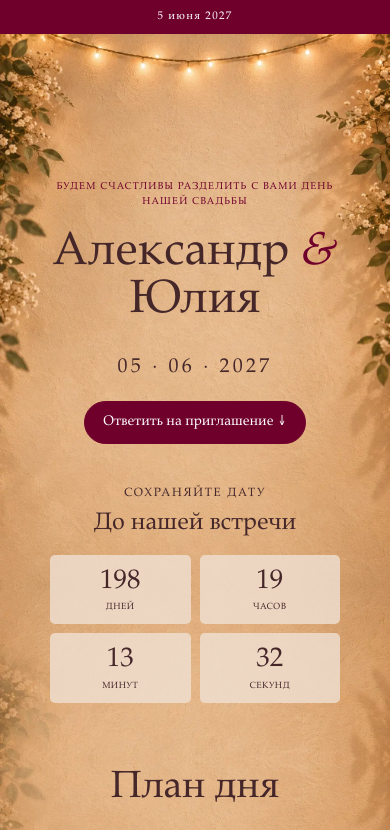
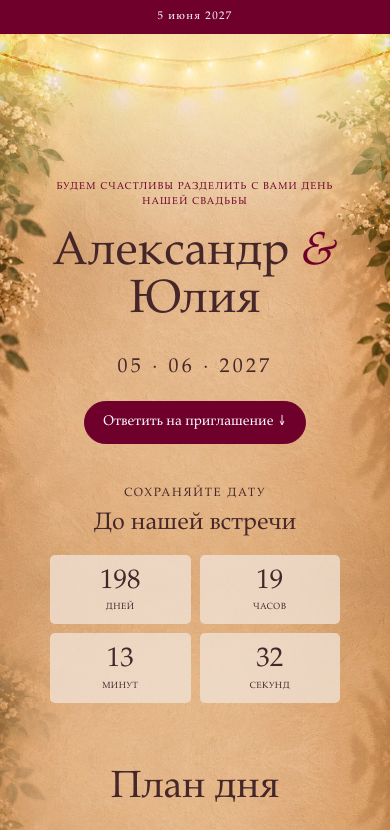
Before and after one commit to isaevss/wedding, a plain HTML site: page index.html in a window 390 px wide. Shown: the top 830 px of the page. Drawn offline with Linux system fonts and the light colour scheme.

Commit message:
Add files via upload

```diff
--- a/index.html
+++ b/index.html
@@ -216,14 +216,14 @@ body{overscroll-behavior-y:none;}
 }
 @media (prefers-reduced-motion: no-preference) {
   .hero > .eyebrow, .hero > h1, .hero > .date-line, .hero > .btn {
-    animation:wedding-arrive .85s cubic-bezier(.22,1,.36,1) both;
+    animation:wedding-arrive 1.55s cubic-bezier(.22,1,.36,1) both;
   }
-  .hero > .eyebrow { animation-delay:.18s; }
-  .hero > h1 { animation-delay:.42s; }
-  .hero > .date-line { animation-delay:.70s; }
-  .hero > .btn { animation-delay:.94s; }
+  .hero > .eyebrow { animation-delay:1.00s; }
+  .hero > h1 { animation-delay:1.45s; }
+  .hero > .date-line { animation-delay:1.95s; }
+  .hero > .btn { animation-delay:2.40s; }
   @media (max-width:700px) {
-    body::before { animation:wedding-backdrop-arrive 1.35s ease-out both; }
+    body::before { animation:wedding-backdrop-arrive 2.8s ease-out both; }
   }
   .scroll-reveal-pending {
     opacity:0;
@@ -239,6 +239,43 @@ body{overscroll-behavior-y:none;}
 @media (prefers-reduced-motion: reduce) {
   .hero > *, .scroll-reveal-pending { animation:none!important;transition:none!important;opacity:1!important;transform:none!important; }
 }
+
+/* A real gradual lighting effect over the existing garland artwork.
+   Brightening is confined to the upper edge; no original colors are replaced. */
+@keyframes garland-ignite {
+  0%,10% { opacity:0; filter:brightness(.85) saturate(.9); }
+  35% { opacity:.25; }
+  58% { opacity:.62; }
+  75% { opacity:.52; }
+  100% { opacity:.82; filter:brightness(1.5) saturate(1.12); }
+}
+@keyframes garland-halo {
+  0%,15% { opacity:0; }
+  45% { opacity:.28; }
+  72% { opacity:.7; }
+  100% { opacity:.58; }
+}
+@media (prefers-reduced-motion: no-preference) {
+  body::after {
+    content:""; position:fixed; inset:0; pointer-events:none; z-index:0;
+    background-image:url('assets/site-backdrop.webp');
+    background-size:cover; background-position:center top; background-repeat:no-repeat;
+    -webkit-mask-image:linear-gradient(to bottom,#000 0%,#000 7%,transparent 29%);
+    mask-image:linear-gradient(to bottom,#000 0%,#000 7%,transparent 29%);
+    mix-blend-mode:screen;
+    animation:garland-ignite 3.8s ease-in-out both;
+  }
+  .hero::before {
+    content:"";position:absolute;top:0;left:0;right:0;height:220px;
+    pointer-events:none;z-index:0;
+    background:radial-gradient(ellipse 65% 60% at 50% 0%,rgba(255,210,127,.40),transparent 85%);
+    animation:garland-halo 4s ease-in-out both;
+  }
+}
+@media (max-width:700px) {
+  body::after { background-size:cover; background-position:center top; }
+}
+@media (prefers-reduced-motion:reduce) { body::after,.hero::before{animation:none!important;opacity:0!important;} }
 </style>
 </head>
 <body><div id="site-root">
```
